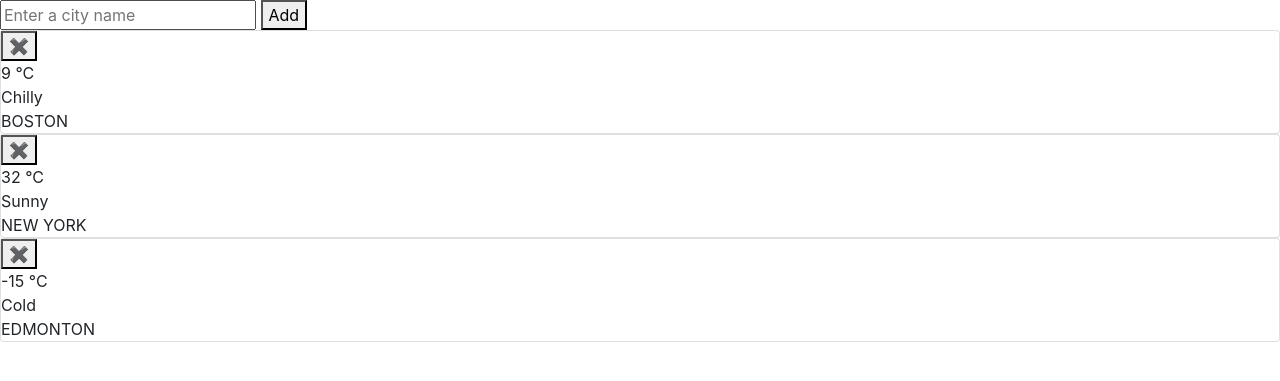
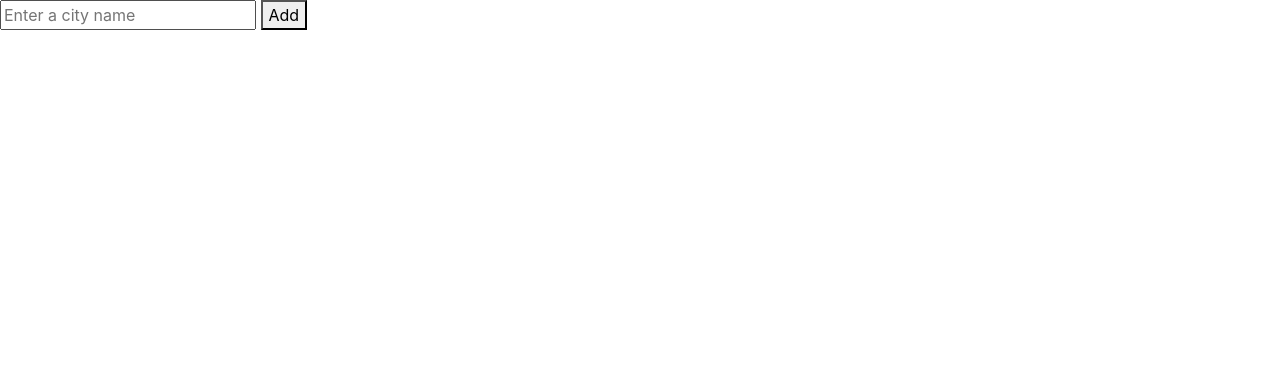
Before and after one commit to m1chaelck/Weather-App, a Flask app: page / in a window 1280 px wide. Shown: the top 381 px of the page. Run offline with Flask 2, Linux system fonts and the light colour scheme; some libraries are stand-ins or nearby versions.

Commit message:
dynamic cards

```diff
--- a/templates/index.html
+++ b/templates/index.html
@@ -41,43 +41,43 @@
     </div>
     {% endfor %}
     {% endif %}
-    <div class="card night">
-        <div class="delete-wrapper">
-            <form action="#" method="POST">
-                <input type="hidden" name="id" value="">
-                <button class="delete-button" type="submit">&#10006;</button>
-            </form>
-        </div>
-        <div class="degrees"><span>9<span class="celsius"> °C</span></span></div>
-        <div class="state">Chilly</div>
-        <div class="city">BOSTON</div>
-    </div>
+<!--    <div class="card night">-->
+<!--        <div class="delete-wrapper">-->
+<!--            <form action="#" method="POST">-->
+<!--                <input type="hidden" name="id" value="">-->
+<!--                <button class="delete-button" type="submit">&#10006;</button>-->
+<!--            </form>-->
+<!--        </div>-->
+<!--        <div class="degrees"><span>9<span class="celsius"> °C</span></span></div>-->
+<!--        <div class="state">Chilly</div>-->
+<!--        <div class="city">BOSTON</div>-->
+<!--    </div>-->
 
-    <div class="card day">
-        <div class="delete-wrapper">
-            <form action="#" method="POST">
-                <input type="hidden" name="id" value="">
-                <button class="delete-button" type="submit">&#10006;</button>
-            </form>
-        </div>
-        <div class="degrees"><span>32<span class="celsius"> °C</span></span></div>
-        <div class="state">Sunny</div>
-        <div class="empty"></div>
-        <div class="city">NEW YORK</div>
-    </div>
+<!--    <div class="card day">-->
+<!--        <div class="delete-wrapper">-->
+<!--            <form action="#" method="POST">-->
+<!--                <input type="hidden" name="id" value="">-->
+<!--                <button class="delete-button" type="submit">&#10006;</button>-->
+<!--            </form>-->
+<!--        </div>-->
+<!--        <div class="degrees"><span>32<span class="celsius"> °C</span></span></div>-->
+<!--        <div class="state">Sunny</div>-->
+<!--        <div class="empty"></div>-->
+<!--        <div class="city">NEW YORK</div>-->
+<!--    </div>-->
 
-    <div class="card evening-morning">
-        <div class="delete-wrapper">
-            <form action="#" method="POST">
-                <input type="hidden" name="id" value="">
-                <button class="delete-button" type="submit">&#10006;</button>
-            </form>
-        </div>
-        <div class="degrees"><span>-15<span class="celsius"> °C</span></span></div>
-        <div class="state">Cold</div>
-        <div class="empty"></div>
-        <div class="city">EDMONTON</div>
-    </div>
+<!--    <div class="card evening-morning">-->
+<!--        <div class="delete-wrapper">-->
+<!--            <form action="#" method="POST">-->
+<!--                <input type="hidden" name="id" value="">-->
+<!--                <button class="delete-button" type="submit">&#10006;</button>-->
+<!--            </form>-->
+<!--        </div>-->
+<!--        <div class="degrees"><span>-15<span class="celsius"> °C</span></span></div>-->
+<!--        <div class="state">Cold</div>-->
+<!--        <div class="empty"></div>-->
+<!--        <div class="city">EDMONTON</div>-->
+<!--    </div>-->
 </div>
 </body>
 </html>
```
